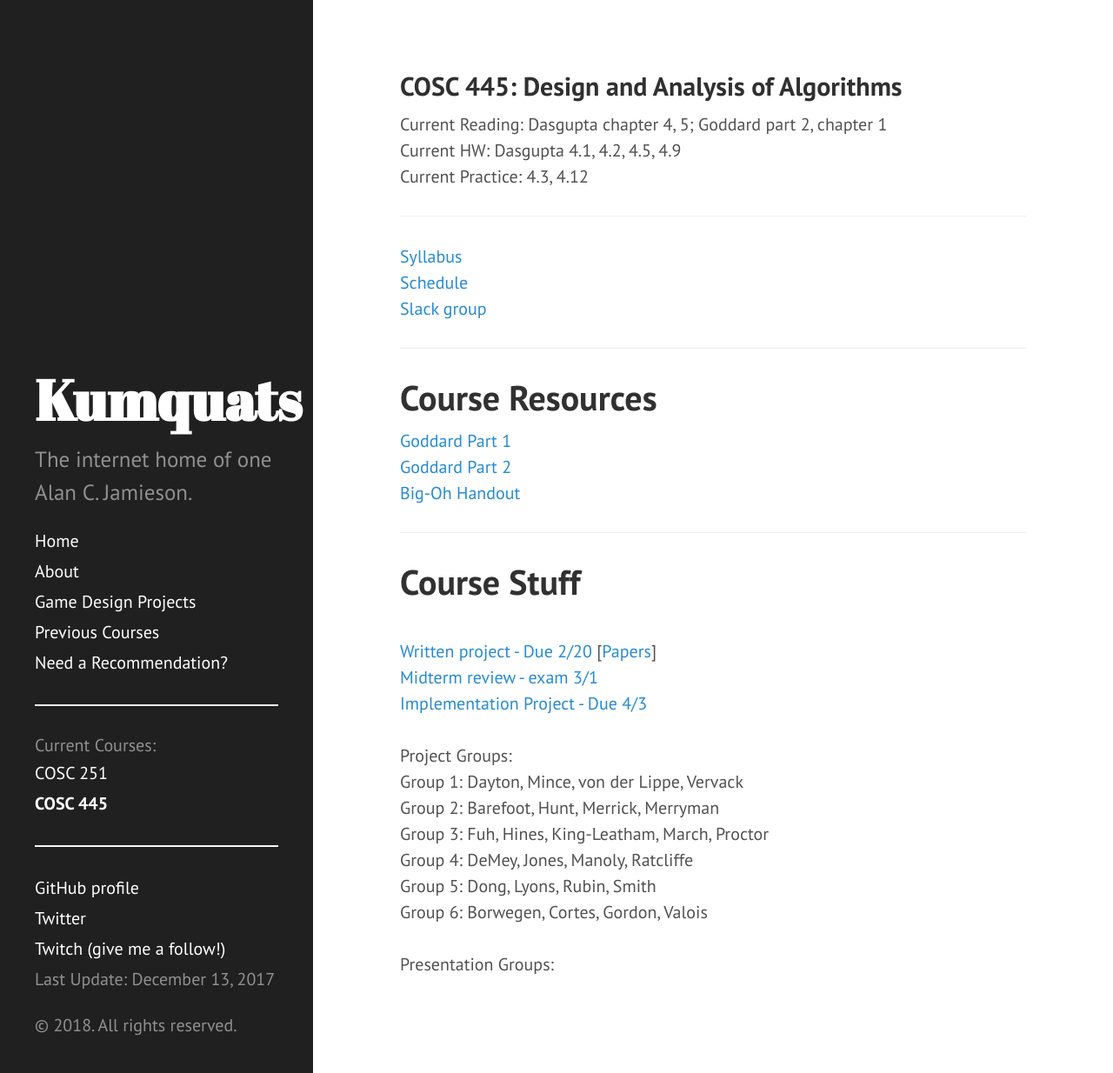
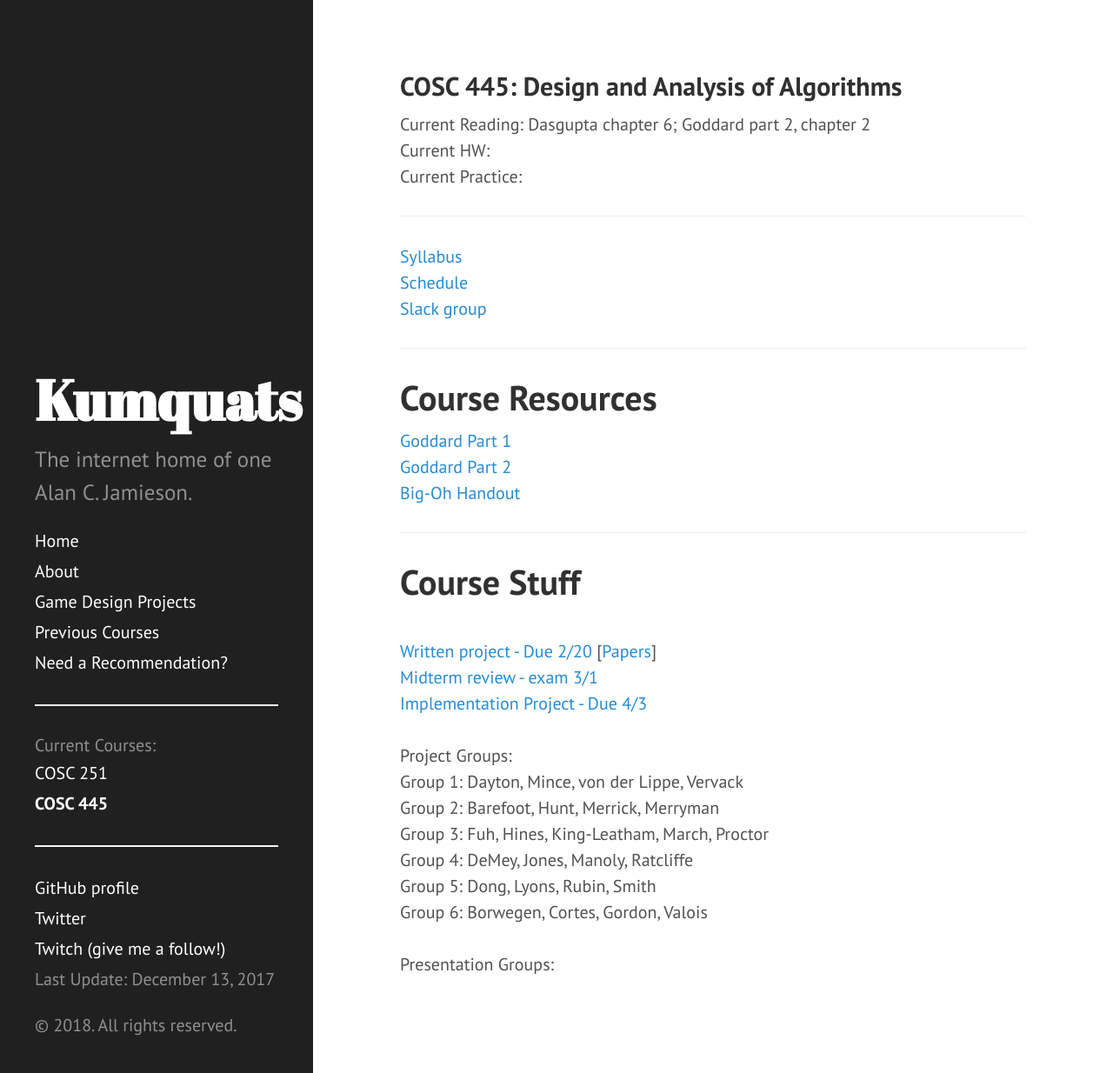
Before and after one commit to ripark/ripark.github.io, a Jekyll site: the page built from s18/cosc445.html, in a window 1280 px wide and 1234 px high. Shown: the whole window at 87% size. Built offline with Jekyll 4.4.1, drawn with Linux system fonts in a browser that asks for light colours; Markdown is read by kramdown in place of the engine named in the settings.

Commit message:
445 update

```diff
--- a/s18/cosc445.html
+++ b/s18/cosc445.html
@@ -4,11 +4,11 @@ title: "COSC 445: Design and Analysis of Algorithms"
 shorttitle: "COSC 445"
 ---
 
-Current Reading: Dasgupta chapter 4, 5; Goddard part 2, chapter 1
+Current Reading: Dasgupta chapter 6; Goddard part 2, chapter 2
 <br>
-Current HW: Dasgupta 4.1, 4.2, 4.5, 4.9
+Current HW:
 <br>
-Current Practice: 4.3, 4.12
+Current Practice:
 <br>
 <hr>
 <a href="http://ripark.github.io/s18/COSC445SillyBus.pdf">Syllabus</a>
```
